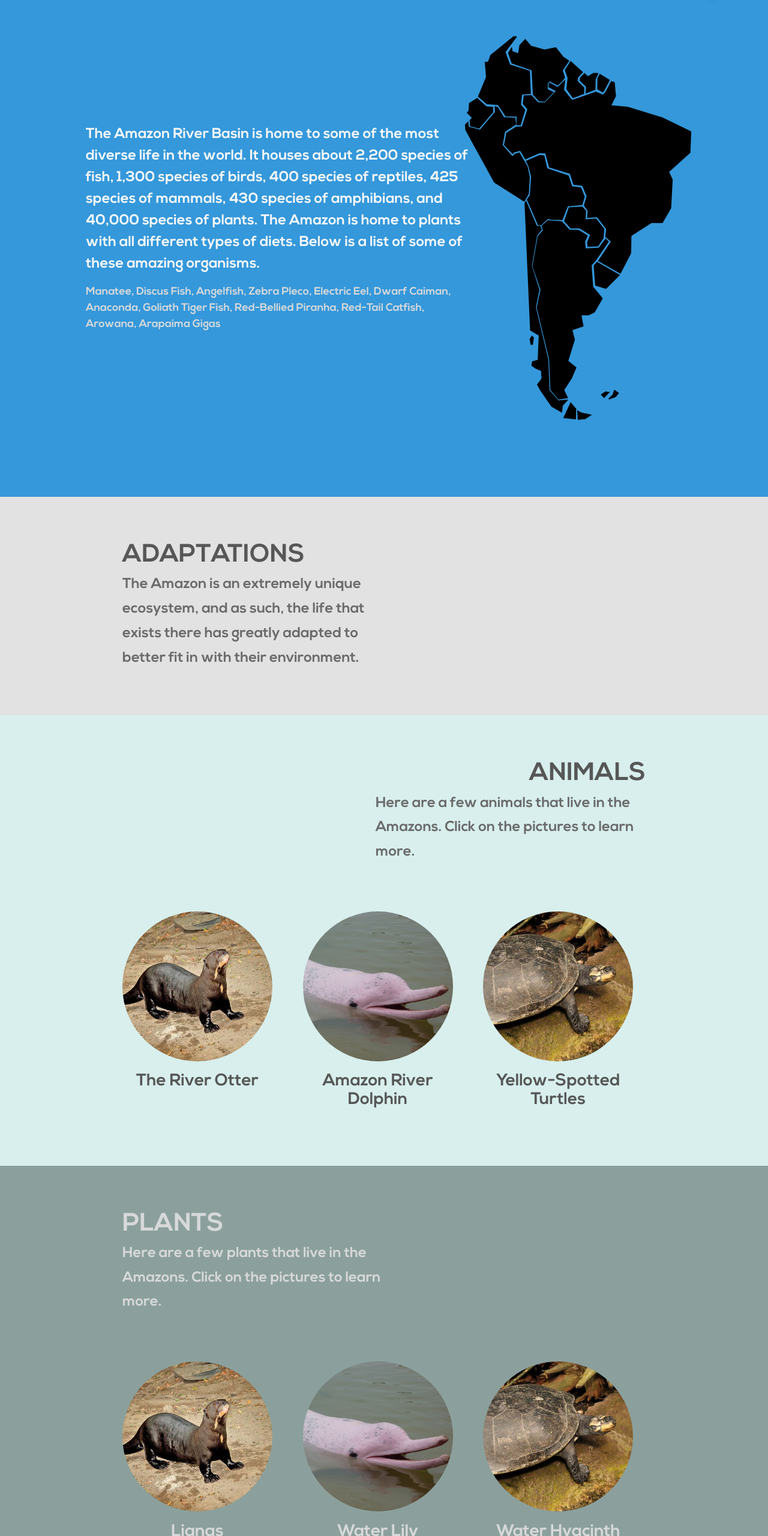
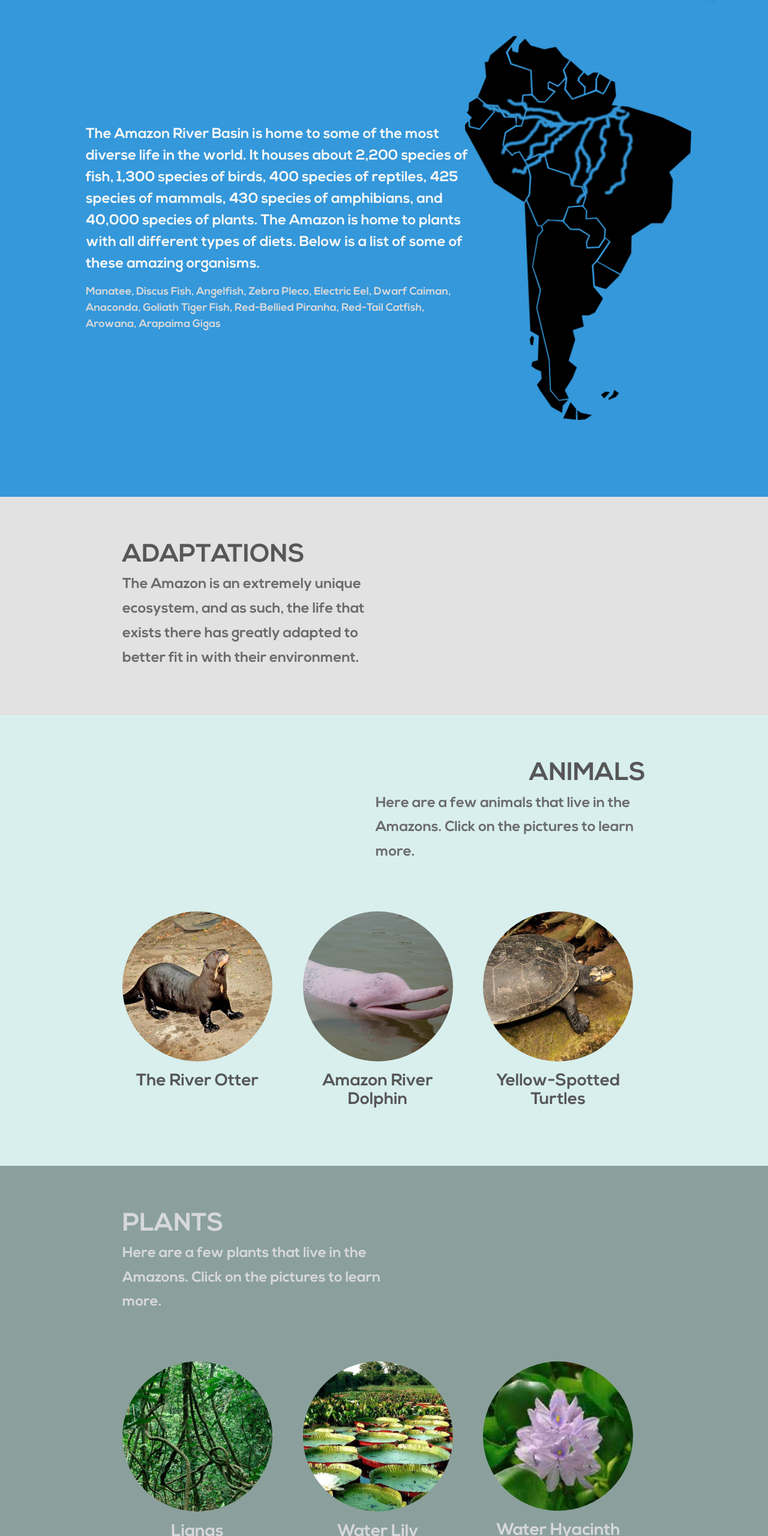
Before and after one commit to LiamRahav/Biomes, a website: page index.html in a window 1280 px wide. Shown: the part 918-3478 px from the top of the page at 60% size. Drawn offline with Linux system fonts and the light colour scheme.

Commit message:
Plant pics

```diff
--- a/css/sass/main.scss
+++ b/css/sass/main.scss
@@ -171,7 +171,7 @@ p.description {
 	margin: 10% auto;
 	text-align: left;
 	color: $color-textwhite;
-	background: url(../img/small-map.svg) no-repeat right center scroll;
+	background: url(../img/small-map.png) no-repeat center right scroll;
 	background-size: contain;
 
 	.container {
@@ -215,8 +215,6 @@ p.description {
 .adaptations {
 	color: $color-textwhite;
 	background-color: $color-gray;
-	background-image: url(../img/small-map.png) no-repeat center right scroll;
-	background-size: contain;
 
 	.header {
 		color: $color-midnight;
--- a/index.html
+++ b/index.html
@@ -125,15 +125,15 @@
         <p class="description" id="plant-detail">Here are a few plants that live in the Amazons. Click on the pictures to learn more.</p>
         <div class="row">
           <div class="col-md-4">
-            <img src="img/otter.jpg" alt="" class="plant" width="200" onclick="change('#plant-detail', 'Lianas start their lives on the top of canopy and have their roots drape down to the ground to get mroe sunlight.')">
+            <img src="img/lianas.jpg" alt="" class="plant" width="200" onclick="change('#plant-detail', 'Lianas start their lives on the top of canopy and have their roots drape down to the ground to get mroe sunlight.')">
             <h1 class="plant">Lianas</h1>
           </div>
           <div class="col-md-4">
-            <img src="img/dolphin.jpg" alt="" class="plant" width="200" onclick="change('#plant-detail', 'The Amazon Water Lilly has sharp prickles on the bottom of the plant, encouraging animals not to eat the plant.')">
+            <img src="img/lily.jpg" alt="" class="plant" width="200" onclick="change('#plant-detail', 'The Amazon Water Lilly has sharp prickles on the bottom of the plant, encouraging animals not to eat the plant.')">
             <h1 class="plant">Water Lily</h1>
           </div>
           <div class="col-md-4">
-            <img src="img/turtle.jpg" alt="" class="plant" width="200" onclick="change('#plant-detail', 'The Water Hyacinth has ribbed leaves that help it quickly cover the water surface and spread along the river base.')">
+            <img src="img/hyacinth.jpg" alt="" class="plant" width="200" onclick="change('#plant-detail', 'The Water Hyacinth has ribbed leaves that help it quickly cover the water surface and spread along the river base.')">
             <h1 class="plant">Water Hyacinth</h1>
           </div>
         </div>
```
Also changed, not shown: css/styles.css, img/hyacinth.jpg (added), img/lianas.jpg (added), img/lily.jpg (added).
